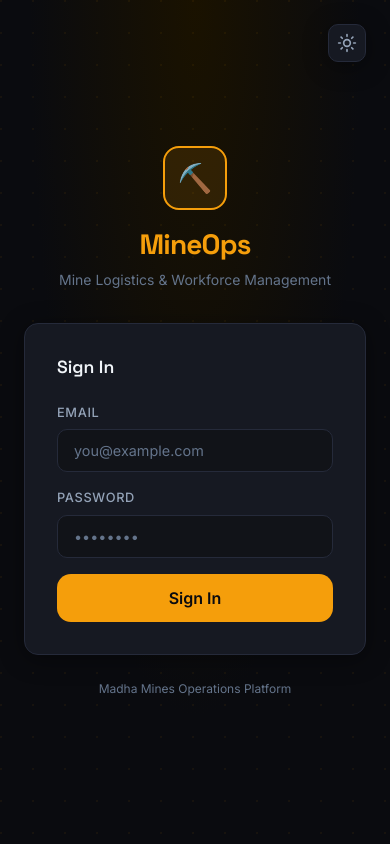
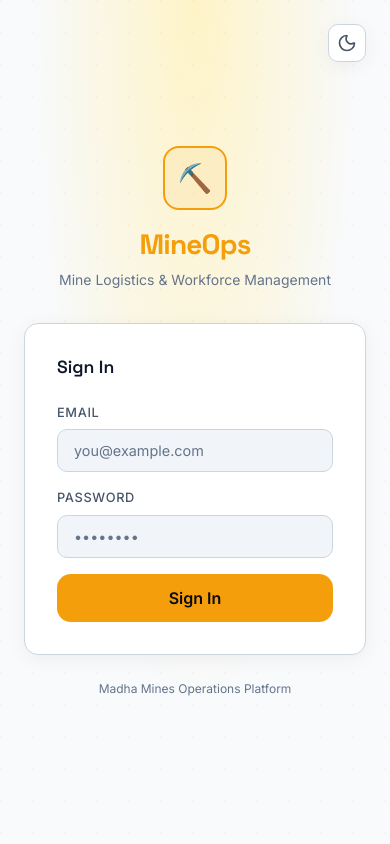
Before and after one commit to dokubetsu/MineOps, a Next.js app in the folder frontend/: page / in a window 390 px wide. Built offline with nearby package versions, Linux system fonts and the light colour scheme; no server answers.

Commit message:
fix: make light mode default and resolve mobile viewport sidebar push layout issue

```diff
--- a/frontend/src/app/globals.css
+++ b/frontend/src/app/globals.css
@@ -6,36 +6,36 @@
    ===================================================== */
 
 :root {
-  /* Core Colors - Dark Industrial */
-  --bg-primary: #0a0b0f;
-  --bg-secondary: #111318;
-  --bg-card: #161922;
-  --bg-card-hover: #1c2030;
-  --bg-elevated: #1e2235;
-  --border: #252a3a;
-  --border-subtle: #1a1f2e;
+  /* Core Colors - Light Slate */
+  --bg-primary: #f8fafc;
+  --bg-secondary: #f1f5f9;
+  --bg-card: #ffffff;
+  --bg-card-hover: #f1f5f9;
+  --bg-elevated: #e2e8f0;
+  --border: #cbd5e1;
+  --border-subtle: #cbd5e1;
 
   /* Accent - Amber/Orange (mine equipment colors) */
   --accent: #f59e0b;
   --accent-bright: #fbbf24;
   --accent-dim: #d97706;
-  --accent-muted: rgba(245, 158, 11, 0.12);
-  --accent-glow: rgba(245, 158, 11, 0.25);
+  --accent-muted: rgba(245, 158, 11, 0.08);
+  --accent-glow: rgba(245, 158, 11, 0.15);
 
   /* Status Colors */
   --success: #10b981;
-  --success-muted: rgba(16, 185, 129, 0.12);
+  --success-muted: rgba(16, 185, 129, 0.08);
   --danger: #ef4444;
-  --danger-muted: rgba(239, 68, 68, 0.12);
+  --danger-muted: rgba(239, 68, 68, 0.08);
   --warning: #f59e0b;
   --info: #3b82f6;
-  --info-muted: rgba(59, 130, 246, 0.12);
+  --info-muted: rgba(59, 130, 246, 0.08);
 
   /* Text */
-  --text-primary: #f1f5f9;
-  --text-secondary: #94a3b8;
+  --text-primary: #0f172a;
+  --text-secondary: #475569;
   --text-muted: #64748b;
-  --text-disabled: #374151;
+  --text-disabled: #94a3b8;
 
   /* Typography */
   --font-sans: 'Inter', -apple-system, BlinkMacSystemFont, sans-serif;
@@ -48,8 +48,8 @@
   --radius-xl: 20px;
 
   /* Shadows */
-  --shadow-card: 0 4px 24px rgba(0, 0, 0, 0.4);
-  --shadow-elevated: 0 8px 40px rgba(0, 0, 0, 0.6);
+  --shadow-card: 0 4px 20px rgba(0, 0, 0, 0.05);
+  --shadow-elevated: 0 8px 30px rgba(0, 0, 0, 0.08);
   --shadow-glow: 0 0 20px var(--accent-glow);
 
   /* Safe Area for mobile */
@@ -57,34 +57,34 @@
   --safe-bottom: env(safe-area-inset-bottom, 0px);
 
   /* Background Gradient */
-  --bg-gradient: radial-gradient(ellipse at top, #1a1200 0%, #0a0b0f 60%);
+  --bg-gradient: radial-gradient(ellipse at top, #fef3c7 0%, #f8fafc 60%);
 }
 
-[data-theme="light"] {
-  --bg-primary: #f8fafc;
-  --bg-secondary: #f1f5f9;
-  --bg-card: #ffffff;
-  --bg-card-hover: #f1f5f9;
-  --bg-elevated: #e2e8f0;
-  --border: #cbd5e1;
-  --border-subtle: #cbd5e1;
+[data-theme="dark"] {
+  --bg-primary: #0a0b0f;
+  --bg-secondary: #111318;
+  --bg-card: #161922;
+  --bg-card-hover: #1c2030;
+  --bg-elevated: #1e2235;
+  --border: #252a3a;
+  --border-subtle: #1a1f2e;
 
-  --accent-muted: rgba(245, 158, 11, 0.08);
-  --accent-glow: rgba(245, 158, 11, 0.15);
+  --accent-muted: rgba(245, 158, 11, 0.12);
+  --accent-glow: rgba(245, 158, 11, 0.25);
 
-  --success-muted: rgba(16, 185, 129, 0.08);
-  --danger-muted: rgba(239, 68, 68, 0.08);
-  --info-muted: rgba(59, 130, 246, 0.08);
+  --success-muted: rgba(16, 185, 129, 0.12);
+  --danger-muted: rgba(239, 68, 68, 0.12);
+  --info-muted: rgba(59, 130, 246, 0.12);
 
-  --text-primary: #0f172a;
-  --text-secondary: #475569;
+  --text-primary: #f1f5f9;
+  --text-secondary: #94a3b8;
   --text-muted: #64748b;
-  --text-disabled: #94a3b8;
+  --text-disabled: #374151;
 
-  --shadow-card: 0 4px 20px rgba(0, 0, 0, 0.05);
-  --shadow-elevated: 0 8px 30px rgba(0, 0, 0, 0.08);
+  --shadow-card: 0 4px 24px rgba(0, 0, 0, 0.4);
+  --shadow-elevated: 0 8px 40px rgba(0, 0, 0, 0.6);
 
-  --bg-gradient: radial-gradient(ellipse at top, #fef3c7 0%, #f8fafc 60%);
+  --bg-gradient: radial-gradient(ellipse at top, #1a1200 0%, #0a0b0f 60%);
 }
 
 /* =====================================================
@@ -137,21 +137,21 @@ a { color: inherit; text-decoration: none; }
 .app-shell {
   display: flex;
   min-height: 100vh;
+  width: 100%;
 }
 
 .main-content {
   flex: 1;
+  min-width: 0;
   padding: 1.5rem;
   padding-bottom: calc(5rem + var(--safe-bottom));
-  max-width: 100%;
-  overflow-x: hidden;
+  width: 100%;
 }
 
 @media (min-width: 768px) {
   .main-content {
     padding: 2rem;
     padding-bottom: 2rem;
-    margin-left: 240px;
   }
 }
 
@@ -514,17 +514,17 @@ a { color: inherit; text-decoration: none; }
 
 /* Desktop Sidebar */
 .sidebar {
-  position: fixed;
-  top: 0;
-  left: 0;
   width: 240px;
   height: 100vh;
+  position: sticky;
+  top: 0;
   background: var(--bg-secondary);
   border-right: 1px solid var(--border);
   display: none;
   flex-direction: column;
   z-index: 200;
   overflow-y: auto;
+  flex-shrink: 0;
 }
 
 @media (min-width: 768px) {
--- a/frontend/src/lib/theme-context.tsx
+++ b/frontend/src/lib/theme-context.tsx
@@ -10,12 +10,12 @@ interface ThemeContextType {
 }
 
 const ThemeContext = createContext<ThemeContextType>({
-  theme: 'dark',
+  theme: 'light',
   toggleTheme: () => {},
 })
 
 export function ThemeProvider({ children }: { children: React.ReactNode }) {
-  const [theme, setTheme] = useState<Theme>('dark')
+  const [theme, setTheme] = useState<Theme>('light')
 
   useEffect(() => {
     const savedTheme = localStorage.getItem('theme') as Theme | null
@@ -23,7 +23,7 @@ export function ThemeProvider({ children }: { children: React.ReactNode }) {
       setTheme(savedTheme)
       document.documentElement.setAttribute('data-theme', savedTheme)
     } else {
-      document.documentElement.setAttribute('data-theme', 'dark')
+      document.documentElement.setAttribute('data-theme', 'light')
     }
   }, [])
 
```
